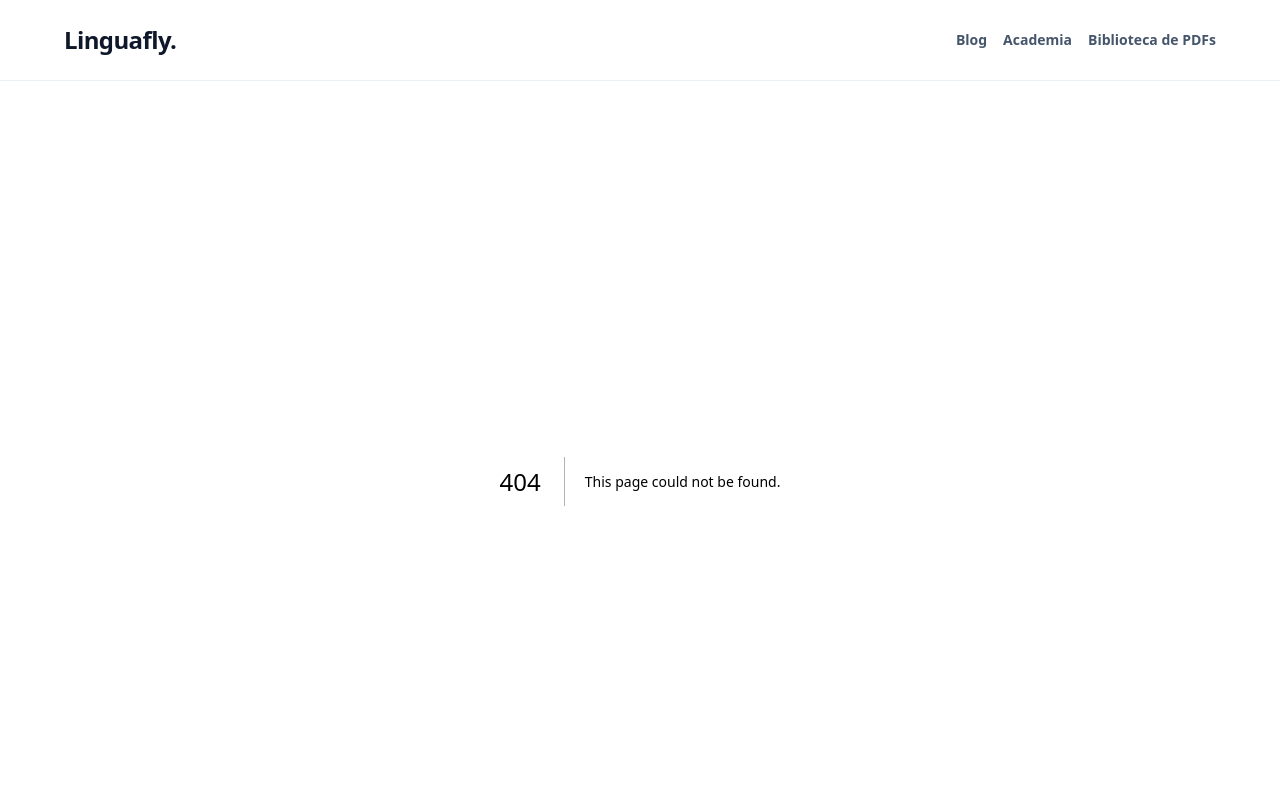
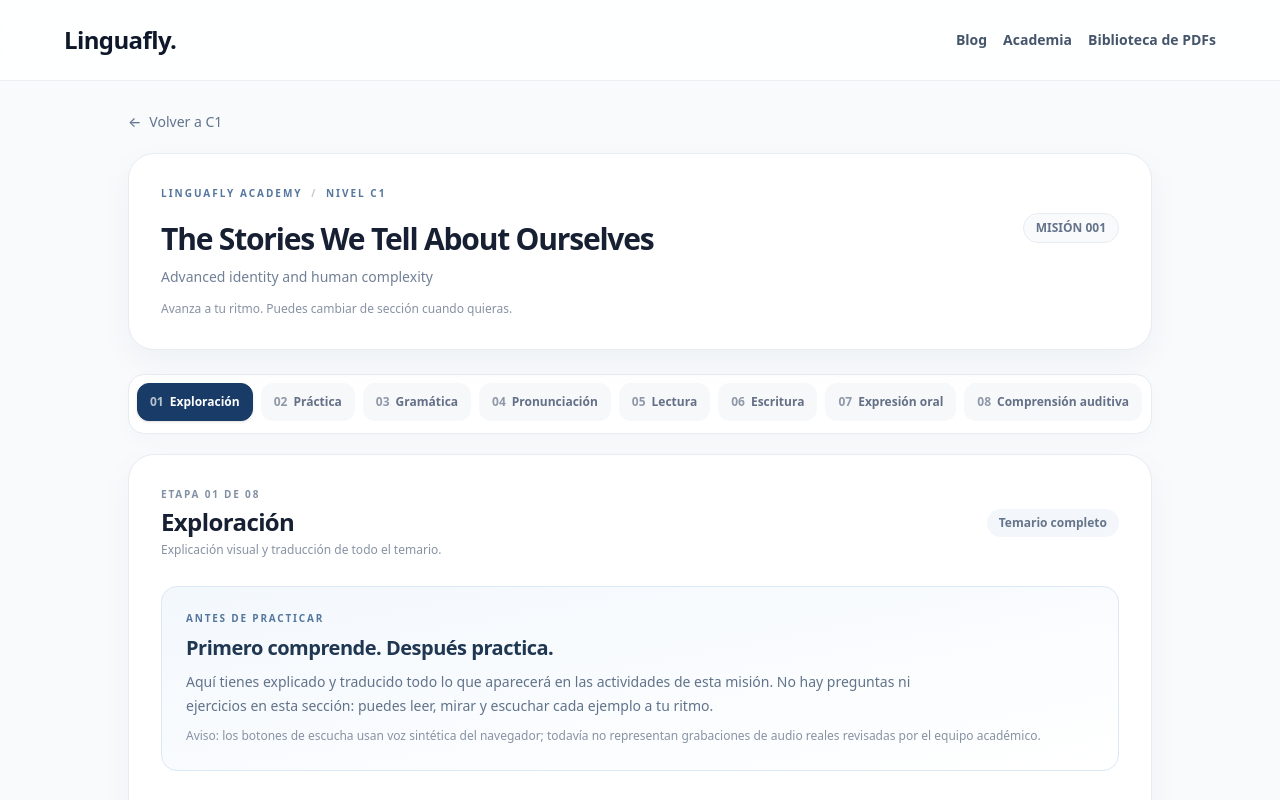
Before and after one commit to linguafly6-ui/linguaflynew2, a Next.js app: page /academia/c1/001 in a window 1280 px wide. Before the commit this address had no page. Shown: the top 800 px of the page. Built offline with nearby package versions, Linux system fonts and the light colour scheme.

Commit message:
Add C1 pilot mission route

```diff
--- /dev/null
+++ b/app/academia/c1/001/page.tsx
@@ -0,0 +1,24 @@
+import Link from "next/link";
+import CanonicalMission, { type Mission } from "@/components/academy/CanonicalMission";
+import mission from "@/content/canonical-missions/c1/001.json";
+
+export const metadata = {
+  title: "The Stories We Tell About Ourselves · C1 Mission 001 · Linguafly",
+  description: "Explora identidad, memoria y narración retrospectiva con recursos avanzados de inglés C1.",
+  robots: { index: false, follow: false },
+};
+
+export default function C1Mission001Page() {
+  return (
+    <main className="min-h-screen bg-slate-50 px-4 py-7 sm:px-6">
+      <div className="mx-auto max-w-5xl">
+        <Link href="/academia/c1" className="inline-flex items-center gap-2 text-sm font-medium text-slate-500 transition hover:text-blue-700">
+          <span aria-hidden="true">←</span> Volver a C1
+        </Link>
+        <div className="mt-5">
+          <CanonicalMission missionData={mission as Mission} />
+        </div>
+      </div>
+    </main>
+  );
+}
```
